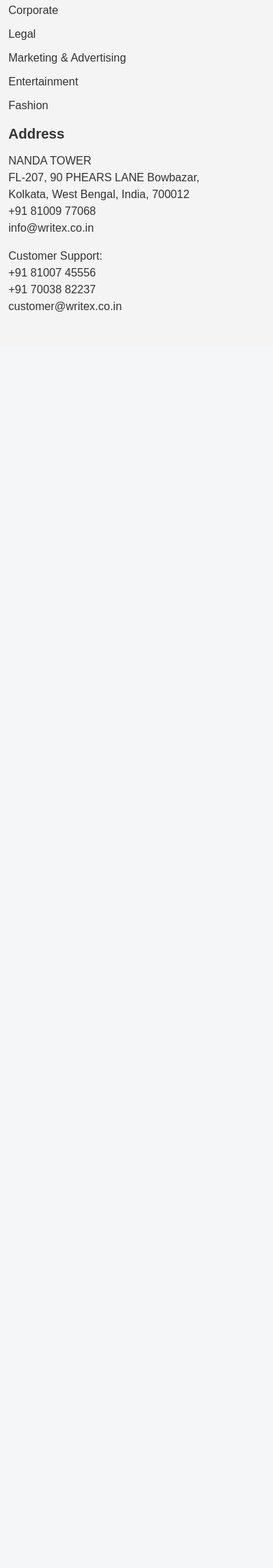
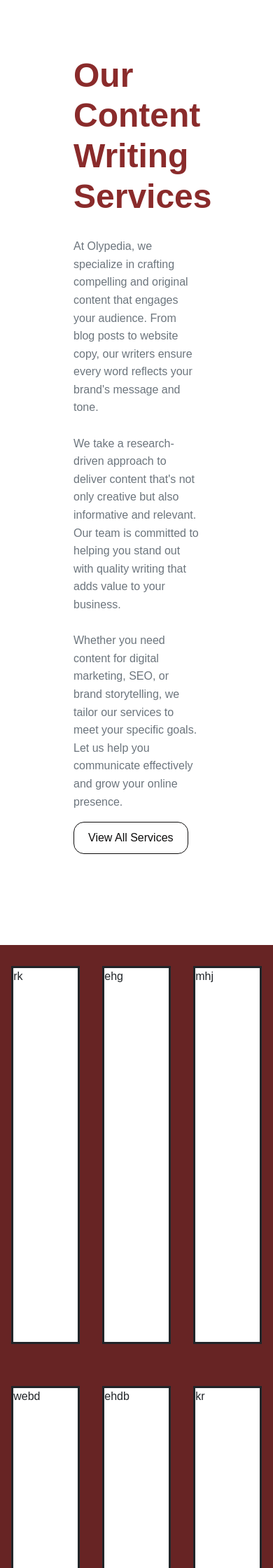
Before and after one commit to TeeWrath/Olypedia-web, a Django app: page / in a window 390 px wide. Shown: the part 1457-3697 px from the top of the page at 70% size. Before the commit the page ends 1903 px from the top, so only its background shows below. Run offline with Django 5.2, Linux system fonts and the light colour scheme.

Commit message:
updated home page and added tiles

```diff
--- /dev/null
+++ b/main/static/home.css
@@ -0,0 +1,116 @@
+.section{
+    padding: 20px;
+}
+
+.btn-primary{
+    background-color: #0a0a0a;
+    color: white;
+    height:50px;
+    width: 200px;
+    border: none;
+    border-radius:25px;
+    font-weight: bold;
+    font-size: 18px;
+    padding: 2px;
+}
+.btn-primary:hover{
+    background-color: #935f5f;
+}
+.success {
+    background-color: #672424;
+    color: white;
+    border: none;
+    border-radius:3px;
+    font-weight: bold;
+}
+.success:hover{
+    color: white;
+    background-color: #672424;
+}
+label {
+    font-weight: bold;
+}
+btn-outline-primary {
+    color: #333333;
+    border-color: #333333;
+}
+
+.btn-outline-primary:hover {
+    background-color: #333333;
+    color: white;
+}
+.form-section {
+    background-color: white;
+    padding: 30px;
+    border-radius: 10px;
+    box-shadow: 0 4px 10px rgba(0, 0, 0, 0.1);
+}
+
+.hero-text{
+    color: #935f5f;
+    font-size: 3.5rem;
+    font-weight:bolder;
+}
+
+.about-us {
+    display: flex;
+    align-items: center;
+    justify-content: center;
+    padding: 50px 25px;
+    background-color: #fff;
+  }
+  .illustration img {
+    max-width: 100%;
+    height: auto;
+  }
+  .content {
+    width: 100%;
+    max-width: 600px;
+    padding: 80px;
+  }
+
+  .content h2 {
+    font-size: 3rem;
+    font-weight: bold;
+    color: #8a2b2b;
+  }
+  .content p {
+    margin-top:30px;
+    font-size:medium;
+    color: #6c757d;
+    line-height: 1.6;
+  }
+  .btn-custom {
+    background-color:white;
+    color: #0d0c0c;
+    border:solid;
+    border-width: 1px;
+    padding: 10px 20px;
+    border-radius: 15px;
+    text-decoration: none;
+  }
+  .btn-custom:hover {
+    background-color: #150202;
+    color: #fff;
+  }
+
+  .how_it_work{
+    display: flex;
+    flex-direction: row;
+    justify-content:space-around;
+    align-items: center;
+  }
+  .div-1,.div-2,.div-3{
+    display: flex;
+    background-color: #672424;
+    justify-content:space-around;
+    align-items: center;
+    flex-direction: row;
+    height:600px;
+  }
+  .card1,.card2,.card3{
+    border: solid;
+    height: 90%;
+    width: 25%;
+    background-color: white;
+  }
--- a/main/static/style.css
+++ b/main/static/style.css
@@ -2,18 +2,6 @@ body {
     background-color: #f9f4eb;
     font-family: Arial, sans-serif;
 }
-.btn-primary {
-    background-color: #333333;
-    border: none;
-}
-
-.btn-primary:hover {
-    background-color: #555555;
-}
-label {
-    font-weight: bold;
-}
-
 .navbar-brand img {
     height: 50px;
 }
@@ -21,20 +9,9 @@ label {
 .navbar-nav .nav-link {
     color: #333333 !important;
 }
-
-.btn-outline-primary {
-    color: #333333;
-    border-color: #333333;
-}
-
-.btn-outline-primary:hover {
-    background-color: #333333;
-    color: white;
-}
-
 footer {
     background-color: #f4f4f4;
-    padding: 30px 0;
+    padding: 30px;
     color: #333333;
 }
 
--- a/main/templates/home.html
+++ b/main/templates/home.html
@@ -1,32 +1,22 @@
 {% extends 'layout.html' %}
+{% load static %}
+{% block link %}
+    <link rel="stylesheet" href="{% static 'home.css'%}">
+{% endblock  %}
 {% block title %}
     <title>Home Page</title>
 {% endblock  %}
 
 {% block contant %}
-<div class="container main-section" style="padding: 50px;">
+<div class="container section">
     <div class="row align-items-center">
         <div class="col-md-6">
-            <h1 class="hero-text" style="color: #935f5f;
-            font-size: 2.5rem;
-            font-weight: bold;">Research based writing company</h1>
-            <button class="btn btn-primary mt-4">Start Your Project</button>
+            <h1 class="hero-text" >Research based writing company</h1>
+            <button class="btn btn-primary mt-5">Start Your Project</button>
         </div>
 
         <div class="col-md-6">
-            <div class="form-section" style="
-            background-color: white;
-            padding: 30px;
-.form-section {
-    background-color: white;
-    padding: 30px;
-    border-radius: 10px;
-    box-shadow: 0 4px 10px rgba(0, 0, 0, 0.1);
-}
-
-            border-radius: 10px;
-            box-shadow: 0 4px 10px rgba(0, 0, 0, 0.1);
-        ">
+            <div class="form-section">
                 <h5>GET EXPERT HELP FOR YOUR PROJECT</h5>
                 <form>
                     <div class="mb-3">
@@ -57,12 +47,45 @@
                         <input type="number" class="form-control" id="wordCount" placeholder="Number of words">
                     </div>
 
-                    <button style= ":hover{
-    background-color: #555555;
-}" type="submit" class="btn btn-primary w-100">Get Free Quote</button>
+                    <button type="submit" class="btn success">Get Free Quote</button>
                 </form>
             </div>
         </div>
     </div>
 </div>
-{% endblock  %}
+
+<section class="about-us">
+    <div class="container">
+      <div class="row align-items-center">
+        <div class="col-md-6 text-center illustration">
+          <img src="https://undraw.co/illustrations" alt="Illustration" class="img-fluid">
+        </div>
+        <div class="col-md-6 content ">
+          <h2>Our Content Writing Services</h2>
+          <p>At Olypedia, we specialize in crafting compelling and original content that engages your audience. From blog posts to website copy, our writers ensure every word reflects your brand's message and tone.<br><br>We take a research-driven approach to deliver content that's not only creative but also informative and relevant. Our team is committed to helping you stand out with quality writing that adds value to your business.<br><br>Whether you need content for digital marketing, SEO, or brand storytelling, we tailor our services to meet your specific goals. Let us help you communicate effectively and grow your online presence.
+          </p>
+          <a href="{%url 'services'%}" class="btn btn-custom">View All Services</a>
+        </div>
+      </div>
+    </div>
+  </section>
+
+<section class="how-it-work">
+    <div class="div-1">
+        <div class="card1">rk</div>
+        <div class="card2">ehg</div>
+        <div class="card3">mhj</div>
+    </div>
+    <div class="div-2">
+        <div class="card1">webd</div>
+        <div class="card2">ehdb</div>
+        <div class="card3">kr</div>
+
+    </div>
+    <div class="div-3">
+        <div class="card1">kjerg</div>
+        <div class="card2">4r</div>
+        <div class="card3">rgfui</div>
+    </div>
+</section>
+  {% endblock  %}
--- a/main/templates/layout.html
+++ b/main/templates/layout.html
@@ -9,10 +9,13 @@
     {% block title %}
     <title>Document</title>
     {% endblock %}
+    {% block link %}
+
+    {% endblock  %}
 </head>
 <body>
     {% block header %}
-    <nav class="navbar navbar-expand-lg navbar-light bg-light">
+    <nav class="navbar navbar-expand-lg navbar-light header m-5">
       <div class="container">
           <a class="navbar-brand" href="#">
               <img src="path-to-your-logo.png" alt="WriteX Logo">
@@ -21,7 +24,7 @@
               aria-controls="navbarNav" aria-expanded="false" aria-label="Toggle navigation">
               <span class="navbar-toggler-icon"></span>
           </button>
-          <div class="collapse navbar-collapse" id="navbarNav">
+          <div class="collapse navbar-collapse " id="navbarNav">
               <ul class="navbar-nav ms-auto">
                   <li class="nav-item">
           <p><a class="text-dark nav-link active " aria-current="page" href="{% url 'home'%}">Home</a></p>
@@ -58,7 +61,7 @@
 
     {% block footer %}
     <footer>
-      <div class="container">
+      <div class="container w">
           <div class="row">
               <div class="col-md-3 footer-section">
                   <div class="footer-logo">
```
